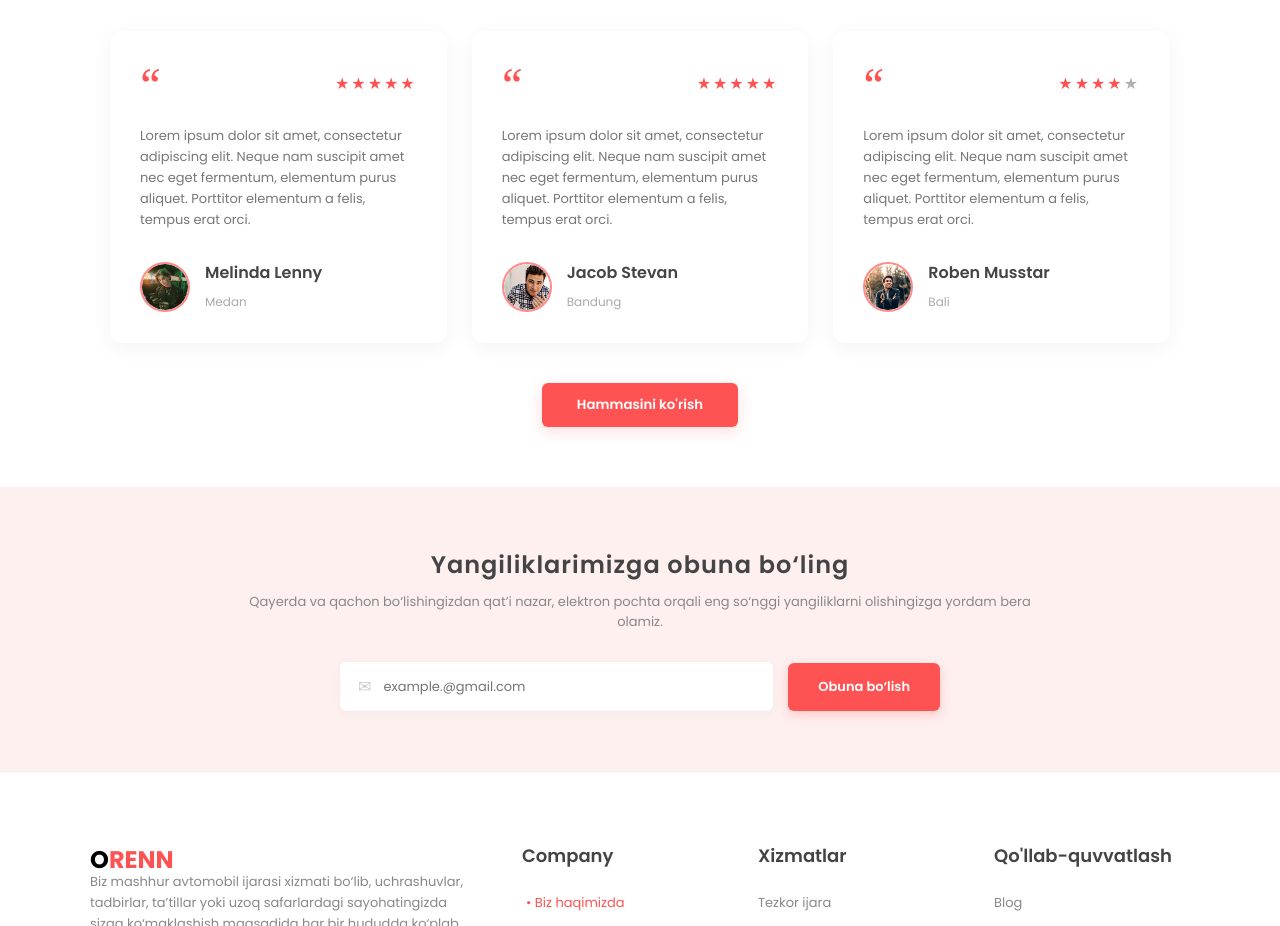
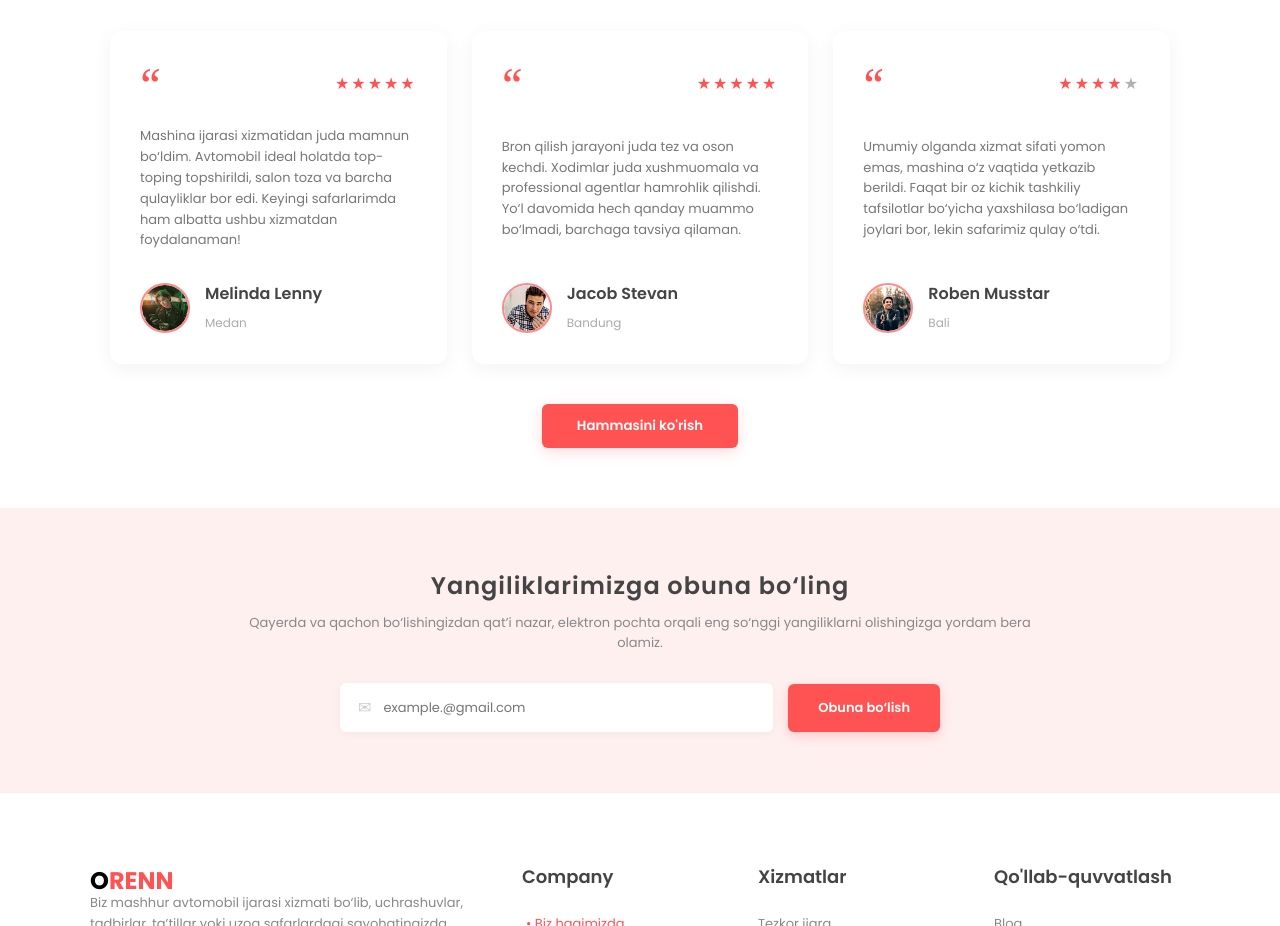
Before and after one commit to bexruz-stack/loyiha-ishi.web, a plain HTML site: page index.html in a window 1280 px wide. Shown: the part 3760-4686 px from the top of the page. Drawn offline with Linux system fonts and the light colour scheme.

Commit message:
yangilandi

```diff
--- a/index.html
+++ b/index.html
@@ -348,7 +348,7 @@
           <div class="stars">★★★★★</div>
         </div>
         <p class="review-text">
-          Lorem ipsum dolor sit amet, consectetur adipiscing elit. Neque nam suscipit amet nec eget fermentum, elementum purus aliquet. Porttitor elementum a felis, tempus erat orci.
+        Mashina ijarasi xizmatidan juda mamnun bo‘ldim. Avtomobil ideal holatda top-toping topshirildi, salon toza va barcha qulayliklar bor edi. Keyingi safarlarimda ham albatta ushbu xizmatdan foydalanaman!
         </p>
         <div class="user-info">
           <img src="images/Ellipse 3.png" alt="Melinda Lenny" class="avatar">
@@ -365,7 +365,7 @@
           <div class="stars">★★★★★</div>
         </div>
         <p class="review-text">
-          Lorem ipsum dolor sit amet, consectetur adipiscing elit. Neque nam suscipit amet nec eget fermentum, elementum purus aliquet. Porttitor elementum a felis, tempus erat orci.
+          Bron qilish jarayoni juda tez va oson kechdi. Xodimlar juda xushmuomala va professional agentlar hamrohlik qilishdi. Yo‘l davomida hech qanday muammo bo‘lmadi, barchaga tavsiya qilaman.
         </p>
         <div class="user-info">
           <img src="images/Ellipse 4.png" alt="Jacob Stevan" class="avatar">
@@ -384,7 +384,7 @@
           </div>
         </div>
         <p class="review-text">
-          Lorem ipsum dolor sit amet, consectetur adipiscing elit. Neque nam suscipit amet nec eget fermentum, elementum purus aliquet. Porttitor elementum a felis, tempus erat orci.
+          Umumiy olganda xizmat sifati yomon emas, mashina o‘z vaqtida yetkazib berildi. Faqat bir oz kichik tashkiliy tafsilotlar bo‘yicha yaxshilasa bo‘ladigan joylari bor, lekin safarimiz qulay o‘tdi.
         </p>
         <div class="user-info">
           <img src="images/Ellipse 5 (1).png" alt="Roben Musstar" class="avatar">
```
